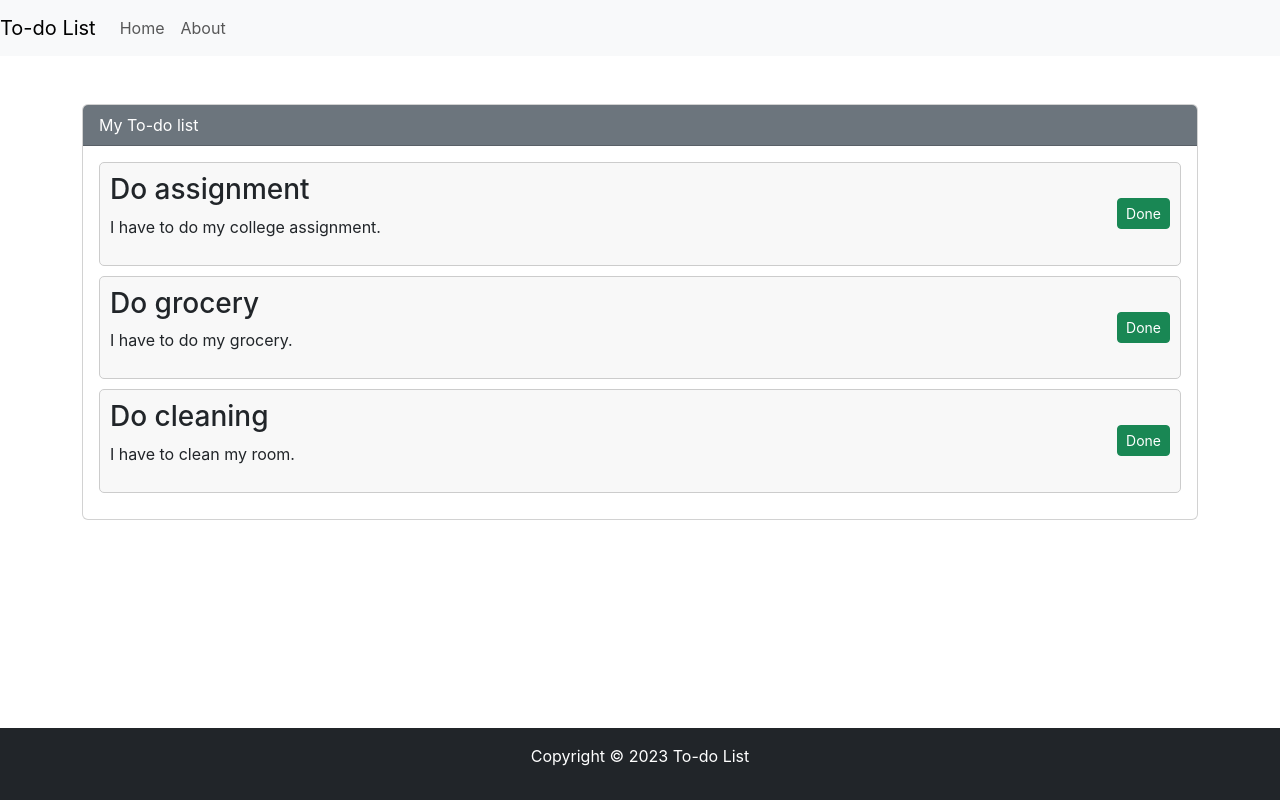
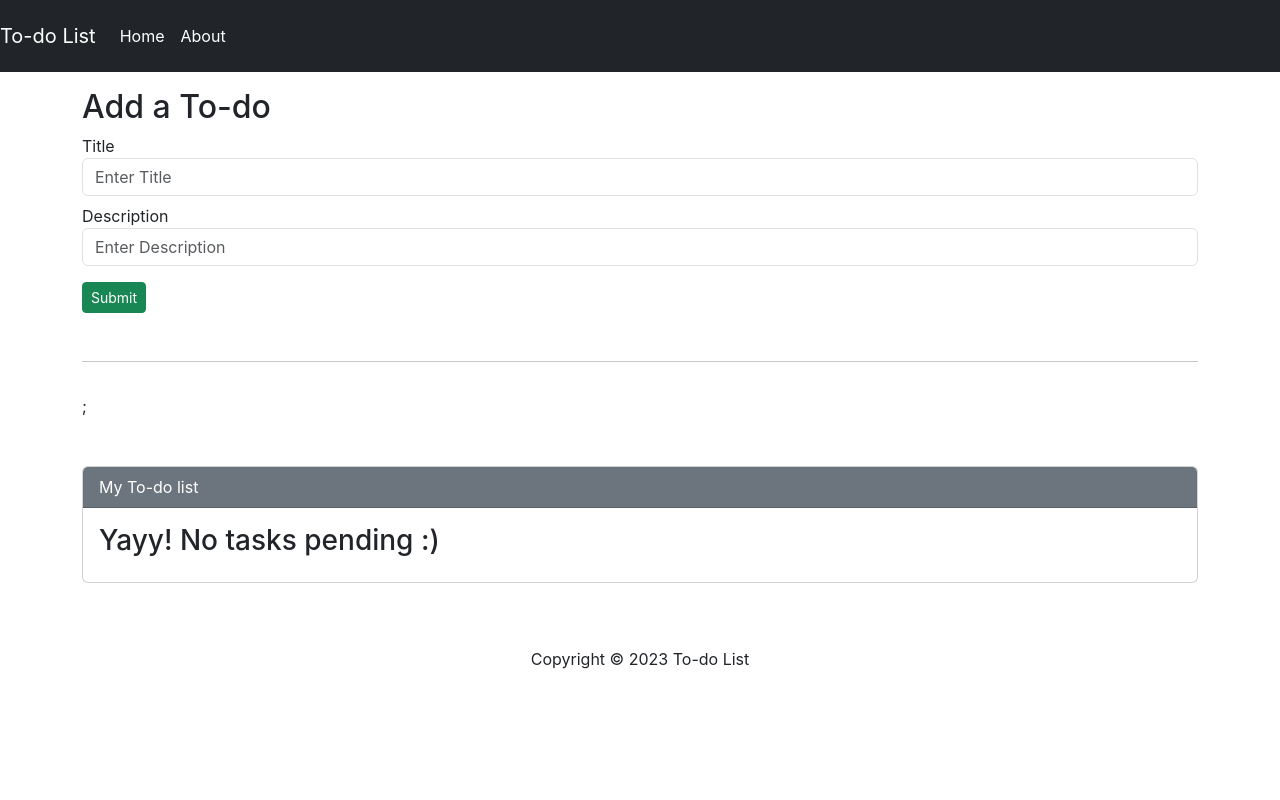
Before and after one commit to alimuhammadmz/Todo-list-frontend, a React (Create React App) app: page / in a window 1280 px wide. Built offline with nearby package versions, Linux system fonts and the light colour scheme.

Commit message:
Frontend of todo app pushed

```diff
--- a/package.json
+++ b/package.json
@@ -9,6 +9,7 @@
     "react": "^18.2.0",
     "react-bootstrap": "^2.7.2",
     "react-dom": "^18.2.0",
+    "react-router-dom": "^5.3.4",
     "react-scripts": "5.0.1",
     "web-vitals": "^2.1.4"
   },
--- a/src/App.js
+++ b/src/App.js
@@ -1,30 +1,27 @@
 import './App.css';
 import Header from "./components/Header";
+import AddNote from './components/AddNote';
 import Todos from './components/Todos';
 import Footer from './components/Footer';
-import React, { useState } from 'react';
-import addNote from './components/AddNote';
-import AddNote from './components/AddNote';
+import About from './components/About';
+import React, { useState, useEffect } from 'react';
+import {
+  BrowserRouter as Router,
+  Switch,
+  Route
+} from "react-router-dom";
 
 function App() {
-  //implementation of useState hook
-  const [todos, setTodos] = useState([
-    {
-      id: 1,
-      label: "Do assignment",
-      description: "I have to do my college assignment."
-    },
-    {
-      id: 2,
-      label: "Do grocery",
-      description: "I have to do my grocery."
-    },
-    {
-      id: 3,
-      label: "Do cleaning",
-      description: "I have to clean my room."
-    },
-  ]);
+  let initTodo = [];
+  if (localStorage.getItem("todos")) {
+    initTodo = JSON.parse(localStorage.getItem("todos"));
+  }
+
+  //implementation of useState & useEffect hook
+  const [todos, setTodos] = useState(initTodo);
+  useEffect(() => {
+    localStorage.setItem("todos", JSON.stringify(todos));
+  }, [todos]);
 
   const deleteNote = (targetTodo) => {
     const index = todos.findIndex((todo) => todo.id === targetTodo.id);
@@ -34,15 +31,41 @@ function App() {
       setTodos(newTodos);
     }
   }
+
+  const addNote = (title, description) => {
+    const newTodos = [...todos];
+    const id = newTodos.length;
+    const tmpNote = {
+      id: id,
+      label: title,
+      description: description
+    }
+    newTodos.push(tmpNote);
+    setTodos(newTodos);
+  }
   //implementation of useState hook
 
   return (
-    <>
+    <Router>
       <Header title="To-do List" searchBar={false} />
-      <Todos deleteNote={deleteNote} todos={todos} />
+      <Switch>
+        <Route exact path="/"
+          render={() => {
+            return (
+              <React.Fragment>
+                <AddNote addNote={addNote}></AddNote>
+                <Todos deleteNote={deleteNote} todos={todos} />
+              </React.Fragment>
+            )
+          }}
+        >
+        </Route>
+        <Route exact path="/about">
+          <About />
+        </Route>
+      </Switch >
       <Footer />
-      {/* <AddNote></AddNote> */}
-    </>
+    </Router >
   );
 }
 
--- /dev/null
+++ b/src/components/About.js
@@ -0,0 +1,21 @@
+import React from 'react'
+
+function About() {
+    return (
+        <div className='my-3'>
+            <h1>Welcome to My First ReactJS Website</h1>
+            <p>This is a simple website built using React. It is designed to showcase the basics of React and how it can be used to build dynamic and interactive web applications.</p>
+            <p>Here are some of the features you can expect to see:</p>
+            <ul>
+                <li>Add to-do note</li>
+                <li>Delete to-do note</li>
+                <li>Navigate to About/Home pages</li>
+                <li>API integration using Axios</li>
+                <li>Dynamic data rendering and filtering</li>
+            </ul>
+            <p>Thanks for visiting!</p>
+        </div>
+    );
+}
+
+export default About
--- a/src/components/AddNote.js
+++ b/src/components/AddNote.js
@@ -1,21 +1,35 @@
-import React from 'react'
+import React, { useState } from 'react'
 
-export default function AddNote() {
+export default function AddNote(props) {
+    const [title, setTitle] = useState('');
+    const [description, setDescription] = useState('');
+
+    const addNote = (e) => {
+        e.preventDefault();
+        if (title && description) {
+            props.addNote(title, description);
+            setTitle("");
+            setDescription("");
+        }
+        else
+            alert("Values can't be set empty!");
+    }
+
     return (
         <div className='container my-3'>
             <h2>Add a To-do</h2>
-            <form>
-                <div class="form-group">
-                    <label for="label">Title</label>
-                    <input type="text" class="form-control" id="label" placeholder="Enter Title" />
+            <form onSubmit={addNote}>
+                <div className="form-group my-2">
+                    <label htmlFor="label">Title</label>
+                    <input type="text" value={title} onChange={(e) => setTitle(e.target.value)} className="form-control" id="label" placeholder="Enter Title" />
                 </div>
-                <div class="form-group">
-                    <label for="description">Description</label>
-                    <textarea class="form-control" id="description" rows="3" placeholder="Enter Description"></textarea>
+                <div className="form-group">
+                    <label htmlFor="description">Description</label>
+                    <input type="text" value={description} onChange={(e) => setDescription(e.target.value)} className="form-control" id="label" placeholder="Enter Description" />
                 </div>
-                <button type="submit" class="btn btn-sm btn-success">Submit</button>
-
+                <button type="submit" className="btn btn-sm btn-success my-3">Submit</button>
             </form>
+            <hr style={{ margin: '2rem 0' }} />;
         </div>
     )
 }
--- a/src/components/Footer.js
+++ b/src/components/Footer.js
@@ -2,7 +2,7 @@ import React from 'react'
 
 const Footer = () => {
   return (
-    <footer className="footer fixed-bottom bg-dark text-white py-3">
+    <footer className="footer py-3">
       <p className="text-center">
         Copyright &copy; {new Date().getFullYear()} To-do List
       </p>
--- a/src/components/Header.js
+++ b/src/components/Header.js
@@ -1,20 +1,21 @@
 import React from 'react'
 import PropTypes from 'prop-types';
+import { Link } from 'react-router-dom';
 
 export default function Header(props) {
   return (
-    <nav className="navbar navbar-expand-lg navbar-light bg-light">
-      <a className="navbar-brand" href="/">{props.title}</a>
+    <nav className="navbar navbar-expand-lg navbar-light bg-dark py-3">
+      <Link className="navbar-brand text-white" to="/">{props.title}</Link>
       <button className="navbar-toggler" type="button" data-toggle="collapse" data-target="#navbarNav" aria-controls="navbarNav" aria-expanded="false" aria-label="Toggle navigation">
         <span className="navbar-toggler-icon"></span>
       </button>
       <div className="collapse navbar-collapse" id="navbarNav">
         <ul className="navbar-nav mr-auto">
           <li className="nav-item active">
-            <a className="nav-link" href="/">Home</a>
+            <Link className="nav-link text-white" to="/">Home</Link>
           </li>
           <li className="nav-item">
-            <a className="nav-link" href="/about">About</a>
+            <Link className="nav-link text-white" to="/about">About</Link>
           </li>
         </ul>
         {props.searchBar ?
```
Also changed, not shown: 1 other file (tests, documents, lock files or other folders).
